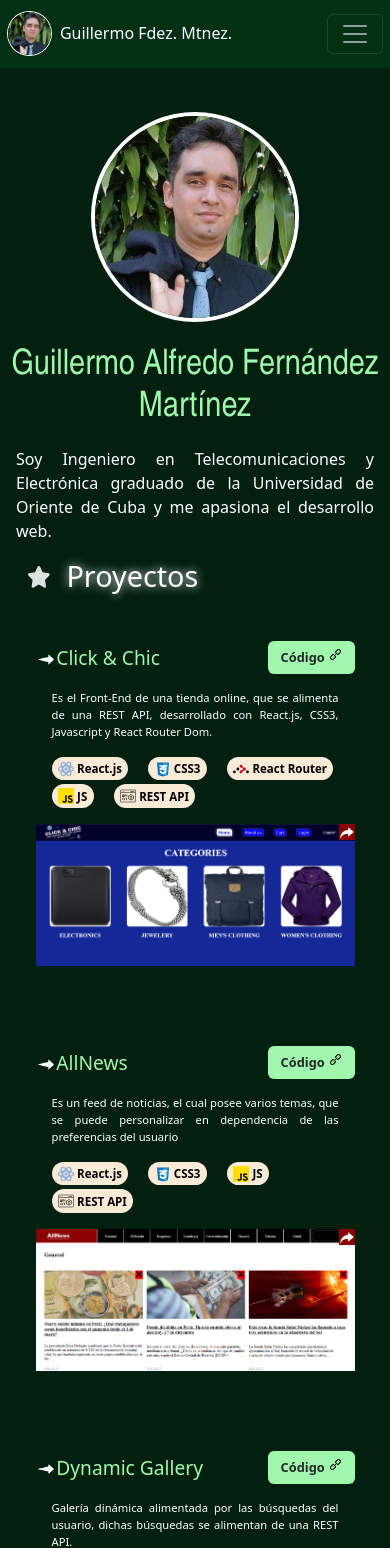
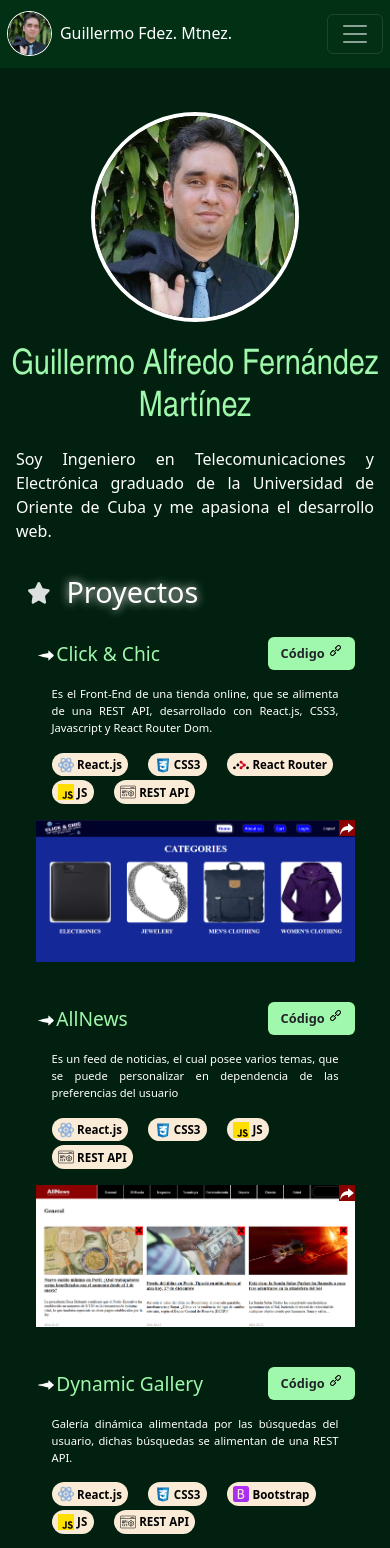
Before and after one commit to GuilleOk/PortFolio, a React (Vite) app: page / in a window 390 px wide. Shown: the top 1548 px of the page. Built offline with nearby package versions, Linux system fonts and the light colour scheme.

Commit message:
otra prueba

```diff
--- a/src/components/ProjectToShow.jsx
+++ b/src/components/ProjectToShow.jsx
@@ -44,7 +44,7 @@ const ProjectToShow = ({name, technologys, description, image, url, urlCode}) =>
             </div>
           </div>
       </div>
-      <div className="d-flex d-lg-none flex-column justify-content-center projectToShowSM my-4">
+      <div className="d-flex d-lg-none flex-column justify-content-center projectToShowSM my-1">
           <div className="col-12 mx-auto p-3">
             <div className="d-flex justify-content-between align-items-center">
               <div className="d-flex justify-content-between align-items-center">
--- a/src/pages/MainPage.jsx
+++ b/src/pages/MainPage.jsx
@@ -32,7 +32,7 @@ const MainPage = () => {
                 <h2 style={{textAlign: 'center', fontSize: '2.8rem', textShadow: '0 0 10px white'}} className="my-0">Proyectos</h2>
               </div>
           </div>
-          <div className="d-flex justify-content-start align-items-center gap-3 mx-3 d-lg-none" style={{marginTop: '.8rem'}}>
+          <div className="d-flex justify-content-start align-items-center gap-3 mx-3 d-lg-none" style={{marginTop: '2rem'}}>
               <div>
                 <img src="images/star.svg" alt="star" style={{ filter: 'invert(100%)', height: '1.4rem' }} />
               </div>
```
